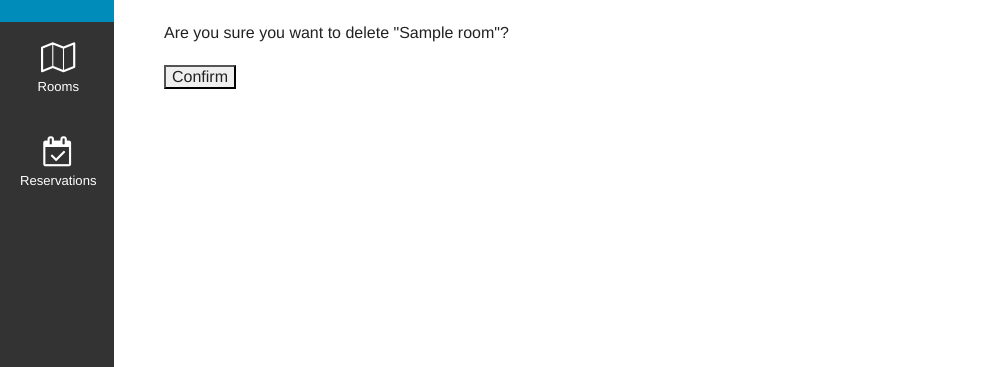
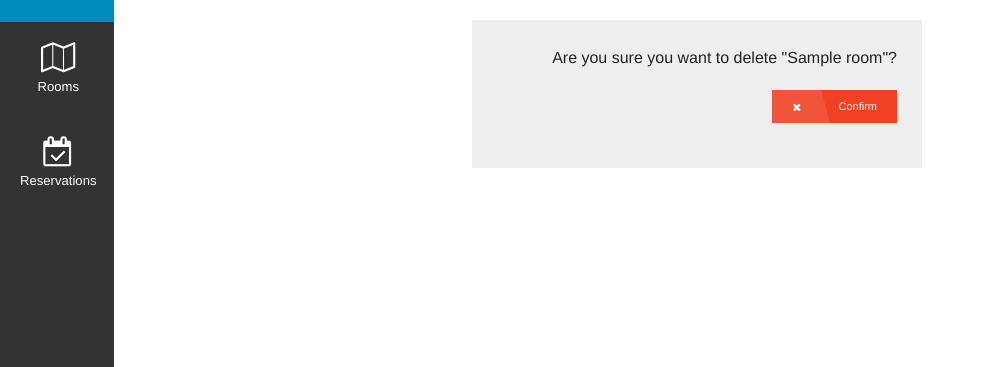
Before and after one commit to kviktor/arrr, a Django app: a page that uses arrr/arrr/templates/base-delete.html in a window 1280 px wide. Shown: the part 73-440 px from the top of the page, without its empty margins (0-985 px from the left). Run offline with Django 3.2, Linux system fonts and the light colour scheme; tables that the repository leaves empty hold one stand-in row (values such as "Sample post"); some libraries are stand-ins or nearby versions.

Commit message:
arrr: nicer base delete

```diff
--- a/arrr/arrr/static/css/styles.css
+++ b/arrr/arrr/static/css/styles.css
@@ -217,3 +217,11 @@ table.tablesorter thead tr .headerSortDown:not(.no-sort) {
 .tablesorter .button {
   margin: 0;
 }
+
+#base-delete {
+  max-width: 450px;
+  background: #eee;
+  margin: auto;
+  padding: 25px;
+  text-align: right;
+}
--- a/arrr/arrr/templates/base-delete.html
+++ b/arrr/arrr/templates/base-delete.html
@@ -2,8 +2,12 @@
 
 
 {% block content %}
-  <form action="" method="post">{% csrf_token %}
-      <p>Are you sure you want to delete "{{ object }}"?</p>
-      <input type="submit" value="Confirm" />
-  </form>
+  <div id="base-delete">
+    <form action="" method="post">{% csrf_token %}
+        <p>Are you sure you want to delete "{{ object }}"?</p>
+        <button type="submit" value="Confirm" class="button alert tiny ffab-before fa-times">
+          Confirm
+        </button>
+    </form>
+  </div>
 {% endblock %}
```
